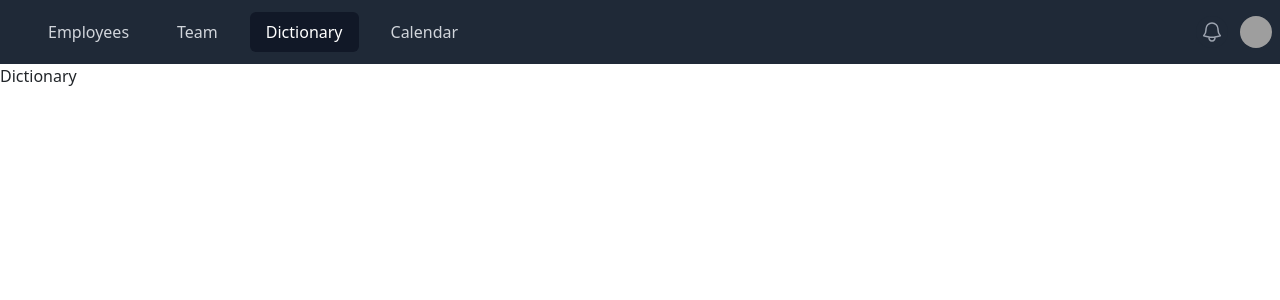
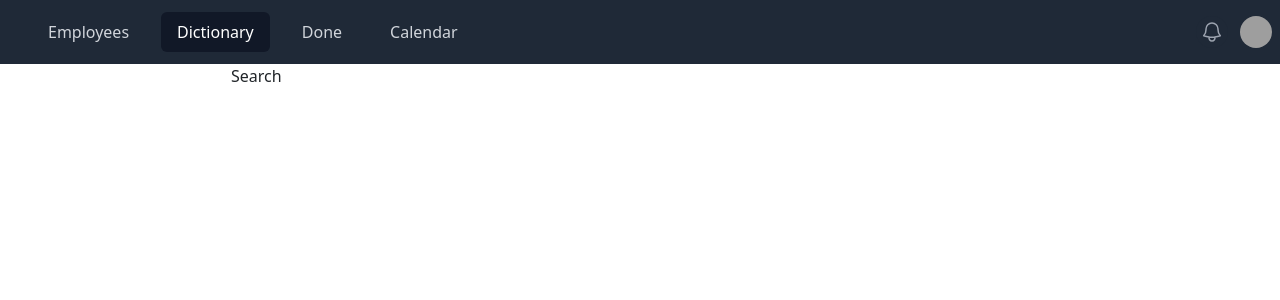
Before and after one commit to nickemma/react-frontend-django, a React (Create React App) app in the folder react-master/: page /dictionary in a window 1280 px wide. Shown: the top 300 px of the page. Built offline with nearby package versions, Linux system fonts and the light colour scheme; grey boxes are pictures that could not be loaded.

Commit message:
add usenavigate

```diff
--- a/react-master/src/App.js
+++ b/react-master/src/App.js
@@ -12,7 +12,6 @@ function App() {
         <Routes>
           <Route path="/" element={<Employees />} />
           <Route path="/dictionary" element={<Dictionary />} />
-          <Route path="/definition" element={<Definition />} />
           <Route path="/definition/:wordId" element={<Definition />} />
         </Routes>
       </Header>
--- a/react-master/src/components/Header.jsx
+++ b/react-master/src/components/Header.jsx
@@ -5,8 +5,8 @@ import { NavLink } from 'react-router-dom';
 
 const navigation = [
   { name: 'Employees', href: '/' },
-  { name: 'Team', href: '/teams' },
   { name: 'Dictionary', href: '/dictionary' },
+  { name: 'Done', href: '/other' },
   { name: 'Calendar', href: '/others' },
 ];
 
--- a/react-master/src/pages/Dictionary.js
+++ b/react-master/src/pages/Dictionary.js
@@ -1,7 +1,28 @@
-import React from 'react';
+import React, { useState } from 'react';
+import { useNavigate } from 'react-router-dom';
 
 const Dictionary = () => {
-  return <div>Dictionary</div>;
+  const [word, setWord] = useState('');
+  const navigate = useNavigate();
+
+  const handleClick = (e) => {
+    e.preventDefault();
+    navigate('/definition/' + word);
+  };
+
+  return (
+    <>
+      <input
+        type="text"
+        onChange={(e) => {
+          setWord(e.target.value);
+        }}
+      />
+      <button type="button" onClick={handleClick}>
+        Search
+      </button>
+    </>
+  );
 };
 
 export default Dictionary;
```
